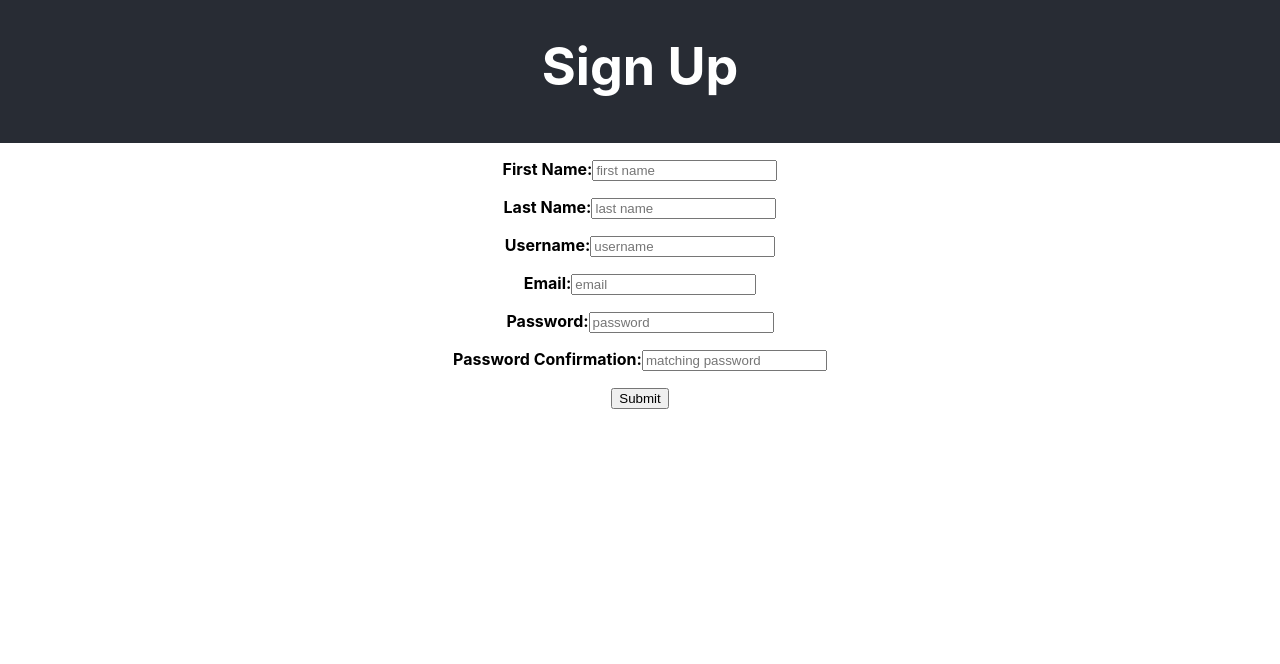
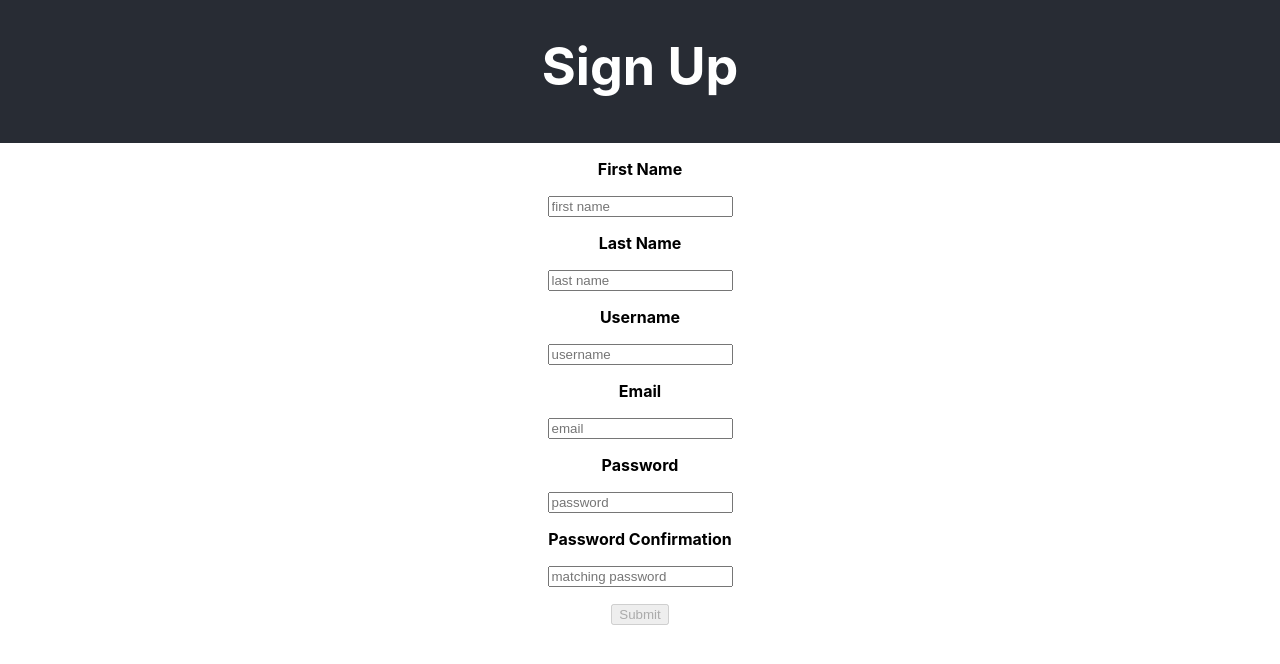
Before and after one commit to mmanousos/signup, a React (Create React App) app in the folder client/: page / in a window 1280 px wide. Shown: the top 664 px of the page. Built offline with nearby package versions, Linux system fonts and the light colour scheme; no server answers.

Commit message:
Extract fields to controlled component

```diff
--- a/client/src/components/Form.js
+++ b/client/src/components/Form.js
@@ -1,5 +1,6 @@
 import React, { Component } from "react";
 import isEmail from "validator/lib/isEmail";
+import FormField from "./FormField";
 
 class Form extends Component {
   state = {
@@ -18,11 +19,9 @@ class Form extends Component {
   onformSubmit = (e) => {
     const accounts = [...this.state.accounts]; // remove once db is set up
     const account = this.state.fields;
-    const fieldErrors = this.validate(account);
-    this.setState({ fieldErrors });
     e.preventDefault();
 
-    if (Object.keys(fieldErrors).length) return;
+    if (this.validate()) return;
 
     this.setState({
       accounts: accounts.concat(account), // remove once db is set up
@@ -37,24 +36,31 @@ class Form extends Component {
     });
   };
 
-  onInputChange = (e) => {
+  onInputChange = ({ name, value, error }) => {
     const fields = Object.assign({}, this.state.fields);
-    fields[e.target.name] = e.target.value;
-    this.setState({ fields });
+    const fieldErrors = Object.assign({}, this.state.fieldErrors);
+
+    fields[name] = value;
+    fieldErrors[name] = error;
+
+    this.setState({ fields, fieldErrors });
   };
 
-  validate = (account) => {
-    const errors = {};
-    if (!account.firstName) errors.firstName = "First Name Required";
-    if (!account.lastName) errors.lastName = "Last Name Required";
-    if (!account.username) errors.firstName = "Username Required";
-    if (!account.email) account.email = "Email Required";
-    if (account.email && !isEmail(account.email))
-      errors.email = "Invalid Email";
-    if (!account.password) errors.password = "Password Required";
-    if (account.password !== account.passwordConfirmation)
-      errors.passwordConfirmation = "";
-    return errors;
+  validate = () => {
+    const account = this.state.fields;
+    const fieldErrors = this.state.fieldErrors;
+    const errMessages = Object.keys(fieldErrors).filter((k) => fieldErrors[k]);
+
+    if (!account.firstName) return true;
+    if (!account.lastName) return true;
+    if (!account.username) return true;
+    if (!account.email) return true;
+    if (!account.password) return true;
+    if (!account.passwordConfirmation) return true;
+    if (account.password !== account.passwordConfirmation) return true;
+    if (errMessages.length) return true;
+
+    return false;
   };
 
   render() {
@@ -62,84 +68,88 @@ class Form extends Component {
       <form onSubmit={this.onFormSubmit}>
         <p>
           <label for="firstName">
-            <strong>First Name:</strong>
+            <strong>First Name</strong>
           </label>
-          <input
+          <FormField
             type="text"
             name="firstName"
             placeholder="first name"
             value={this.state.fields.firstName}
             onChange={this.onInputChange}
+            validate={(val) => (val ? false : "First Name Required")}
           />
         </p>
         <p>
           <label for="lastName">
-            <strong>Last Name:</strong>
+            <strong>Last Name</strong>
           </label>
-          <input
+          <FormField
             type="text"
             name="lastName"
             placeholder="last name"
             value={this.state.fields.lastName}
             onChange={this.onInputChange}
+            validate={(val) => (val ? false : "Last Name Required")}
           />
         </p>
         <p>
           <label for="username">
-            <strong>Username:</strong>
+            <strong>Username</strong>
           </label>
-          <input
+          <FormField
             type="text"
             name="username"
             placeholder="username"
             value={this.state.fields.username}
             onChange={this.onInputChange}
+            validate={(val) => (val ? false : "Username Required")}
           />
         </p>
         <p>
           <label for="email">
-            <strong>Email:</strong>
+            <strong>Email</strong>
           </label>
-          <input
+          <FormField
             type="email"
             name="email"
             placeholder="email"
             value={this.state.fields.email}
             onChange={this.onInputChange}
+            validate={(val) => (isEmail(val) ? false : "Invalid Email")}
           />
         </p>
         <p>
           <label for="password">
-            <strong>Password:</strong>
+            <strong>Password</strong>
           </label>
-          <input
+          <FormField
             type="text"
             name="password"
             placeholder="password"
             value={this.state.fields.password}
             onChange={this.onInputChange}
+            validate={(val) => (val ? false : "Password Required")}
           />
         </p>
         <p>
           <label for="passwordConfirmation">
-            <strong>Password Confirmation:</strong>
+            <strong>Password Confirmation</strong>
           </label>
-          <input
+          <FormField
             type="text"
             name="passwordConfirmation"
             placeholder="matching password"
             value={this.state.fields.passwordConfirmation}
+            password={this.state.fields.password}
             onChange={this.onInputChange}
+            validate={(val) => (val ? false : "Confirm Password")}
           />
         </p>
 
-        <input type="submit" />
+        <input type="submit" disabled={this.validate()} />
       </form>
     );
   }
 }
 
 export default Form;
-
-// disabled={this.validate()} // add to submit button
-/* <button type="submit">Submit</button> */
--- /dev/null
+++ b/client/src/components/FormField.js
@@ -0,0 +1,51 @@
+import PropTypes from "prop-types";
+import React, { Component } from "react";
+
+class FormField extends Component {
+  static propTypes = {
+    type: PropTypes.string,
+    placeholder: PropTypes.string,
+    name: PropTypes.string.isRequired,
+    value: PropTypes.string,
+    validate: PropTypes.func,
+    onChange: PropTypes.func.isRequired,
+  };
+
+  state = {
+    value: this.props.value,
+    error: false,
+  };
+
+  static getDerivedStateFromProps(nextProps) {
+    return { value: nextProps.value };
+  }
+
+  onChange = (e) => {
+    const name = this.props.name;
+    const value = e.target.value;
+    let error = this.props.validate ? this.props.validate(value) : false;
+    if (this.props.password && this.props.password !== value) {
+      error = "Passwords Must Match";
+    }
+
+    this.setState({ value, error });
+
+    this.props.onChange({ name, value, error });
+  };
+
+  render() {
+    return (
+      <div>
+        <p style={{ color: "red" }}>{this.state.error}</p>
+        <input
+          type={this.props.type}
+          placeholder={this.props.placeholder}
+          value={this.state.value}
+          onChange={this.onChange}
+        />
+      </div>
+    );
+  }
+}
+
+export default FormField;
```
Also changed, not shown: 1 other file (tests, documents, lock files or other folders).
